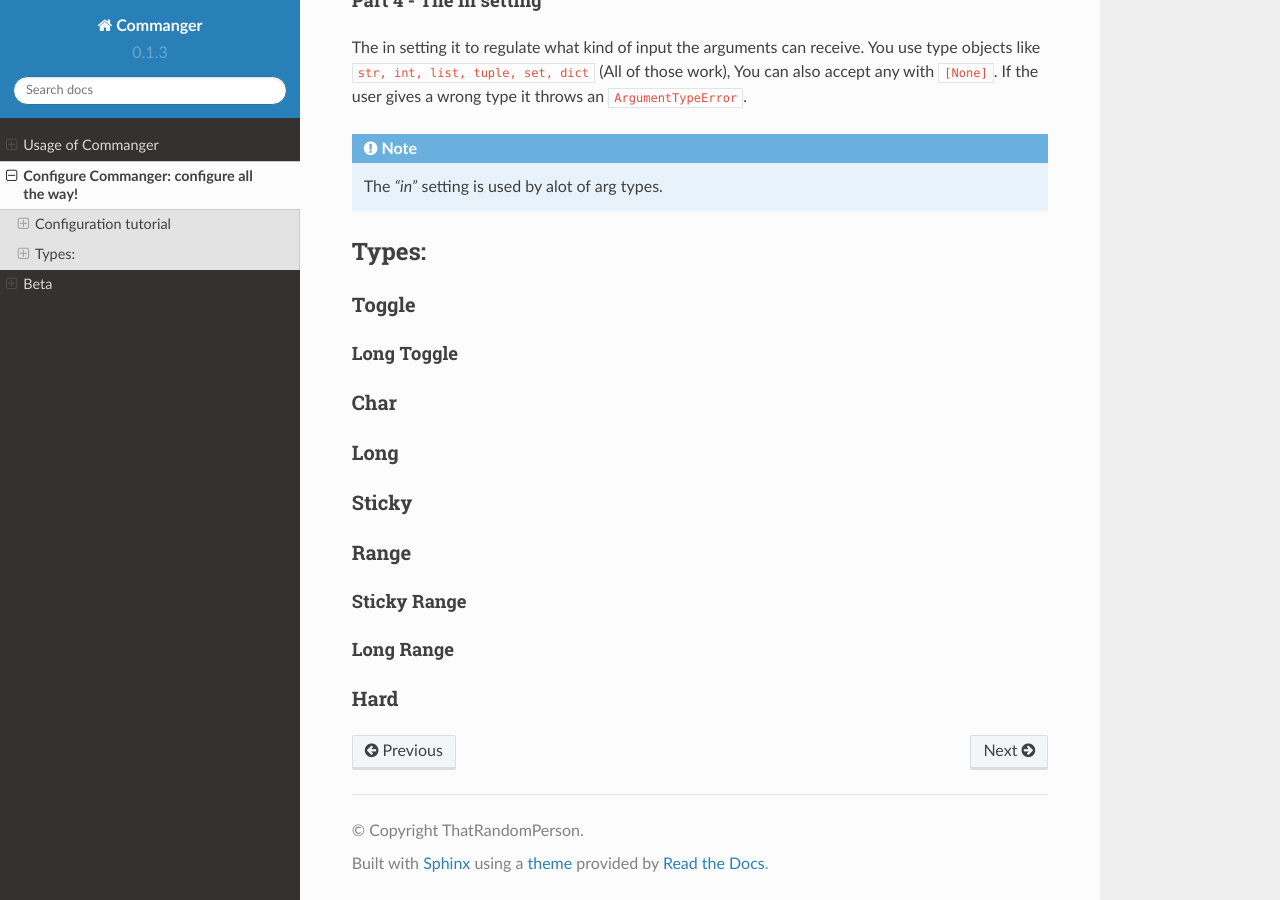
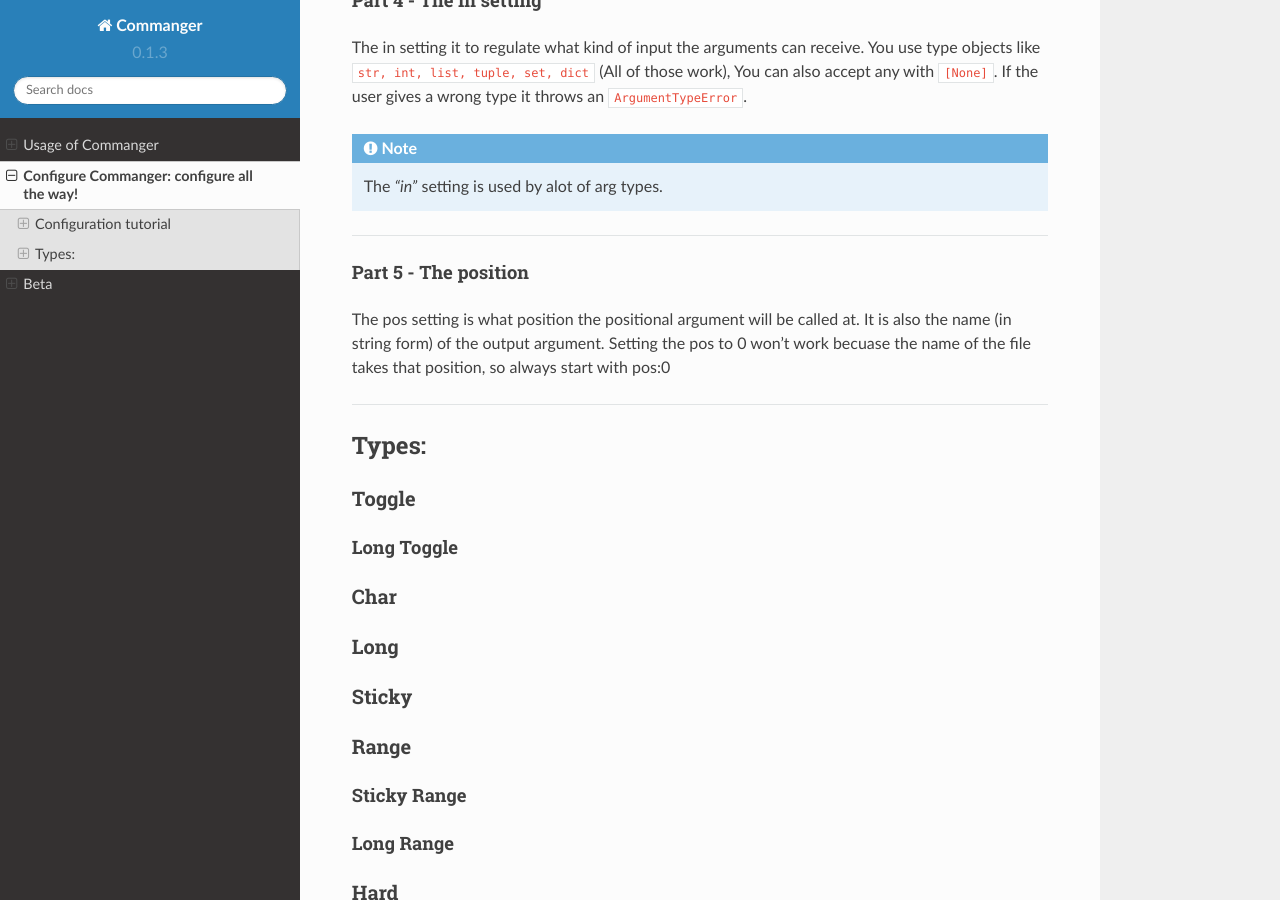
Before and after one commit to thatrandomperson5/commanger-docs, a Sphinx documentation site: the page built from docs/source/configure.rst, in a window 1280 px wide and 900 px high, scrolled down 2036 px. Built offline with Sphinx 7.4.7 and the Read the Docs theme 2.0.0, drawn with Linux system fonts in a browser that asks for light colours.

Commit message:
Update configure.rst

```diff
--- a/docs/source/configure.rst
+++ b/docs/source/configure.rst
@@ -108,6 +108,15 @@
  The `"in"` setting is used by alot of arg types.
 ..
 
+-------------------
+
+Part 5 - The position
+^^^^^^^^^
+
+The pos setting is what position the positional argument will be called at. It is also the name (in string form) of the output argument. Setting the pos to 0 won't work becuase the name of the file takes that position, so always start with pos:0
+
+------------------
+
 *****
 Types:
 *****
```
